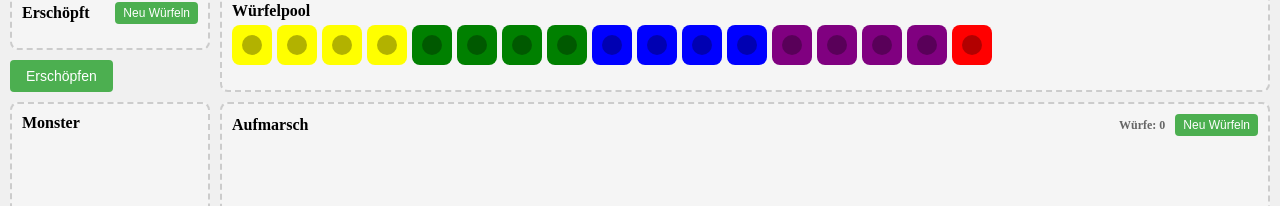
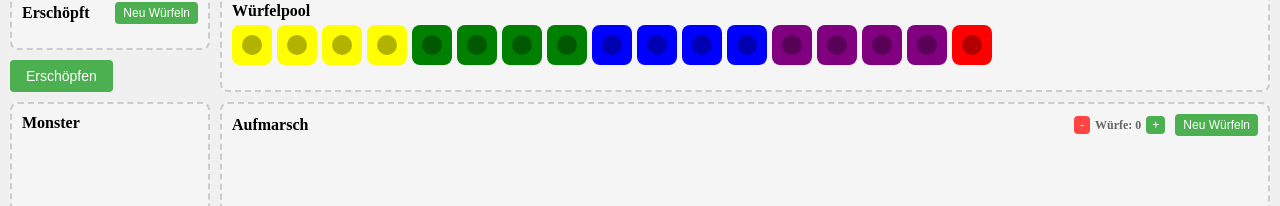
Before and after one commit to d0x/20StrongDiceApp, a React (Create React App) app: page / in a window 1280 px wide. Shown: the part 90-296 px from the top of the page. Built offline with nearby package versions, Linux system fonts and the light colour scheme.

Commit message:
rerool counter adjustment

```diff
--- a/src/components/DiceManager.tsx
+++ b/src/components/DiceManager.tsx
@@ -73,6 +73,16 @@ export const DiceManager: React.FC = () => {
       diceManager.setActiveMonsterZones(state.activeMonsterZones - 1);
     }
 
+    setState(diceManager.getState());
+  };
+
+  const handleIncrementCounter = () => {
+    diceManager.incrementRerollCounter();
+    setState(diceManager.getState());
+  };
+
+  const handleDecrementCounter = () => {
+    diceManager.decrementRerollCounter();
     setState(diceManager.getState());
   };
 
@@ -208,6 +218,8 @@ export const DiceManager: React.FC = () => {
           onReroll={(selectedDiceIds) => handleReroll(selectedDiceIds, 'muster')}
           rerollCount={state.rerollCounter}
           onDiceSelect={handleDiceSelect}
+          onIncrementCounter={handleIncrementCounter}
+          onDecrementCounter={handleDecrementCounter}
           style={{ flex: 1 }}
         />
       </div>
--- a/src/components/DiceZone.tsx
+++ b/src/components/DiceZone.tsx
@@ -34,6 +34,8 @@ interface DiceZoneProps {
   onDelete?: () => void;
   isAddMonsterCard?: boolean;
   onAddMonster?: () => void;
+  onIncrementCounter?: () => void;
+  onDecrementCounter?: () => void;
   style?: React.CSSProperties;
 }
 
@@ -48,6 +50,8 @@ export const DiceZoneComponent: React.FC<DiceZoneProps> = ({
   onDelete,
   isAddMonsterCard,
   onAddMonster,
+  onIncrementCounter,
+  onDecrementCounter,
   style
 }) => {
   const handleDragOver = (e: React.DragEvent) => {
@@ -109,9 +113,39 @@ export const DiceZoneComponent: React.FC<DiceZoneProps> = ({
           {(zone === 'muster' || zone === 'exhausted') && onReroll && (
             <>
               {zone === 'muster' && (
-                <span style={{ fontSize: '12px', color: '#666' }}>
-                  Würfe: {rerollCount || 0}
-                </span>
+                <div style={{ display: 'flex', alignItems: 'center', gap: '5px' }}>
+                  <button
+                    onClick={onDecrementCounter}
+                    style={{
+                      padding: '2px 6px',
+                      backgroundColor: '#ff4444',
+                      color: 'white',
+                      border: 'none',
+                      borderRadius: '4px',
+                      cursor: 'pointer',
+                      fontSize: '12px'
+                    }}
+                  >
+                    -
+                  </button>
+                  <span style={{ fontSize: '12px', color: '#666' }}>
+                    Würfe: {rerollCount || 0}
+                  </span>
+                  <button
+                    onClick={onIncrementCounter}
+                    style={{
+                      padding: '2px 6px',
+                      backgroundColor: '#4CAF50',
+                      color: 'white',
+                      border: 'none',
+                      borderRadius: '4px',
+                      cursor: 'pointer',
+                      fontSize: '12px'
+                    }}
+                  >
+                    +
+                  </button>
+                </div>
               )}
               <button
                 onClick={handleReroll}
--- a/src/services/diceManager.ts
+++ b/src/services/diceManager.ts
@@ -10,6 +10,15 @@ class DiceManager {
       rerollCounter: 0
     };
   }
+
+  decrementRerollCounter(): void {
+    this.state.rerollCounter = Math.max(0, this.state.rerollCounter - 1);
+  }
+
+  incrementRerollCounter(): void {
+    this.state.rerollCounter++;
+  }
+
 
   private validateMonsterZones(count: number): number {
     return Math.max(1, Math.min(MAX_MONSTER_ZONES, count));
```
Also changed, not shown: src/lib/DiceManager.ts (added, +92 -0 lines).
